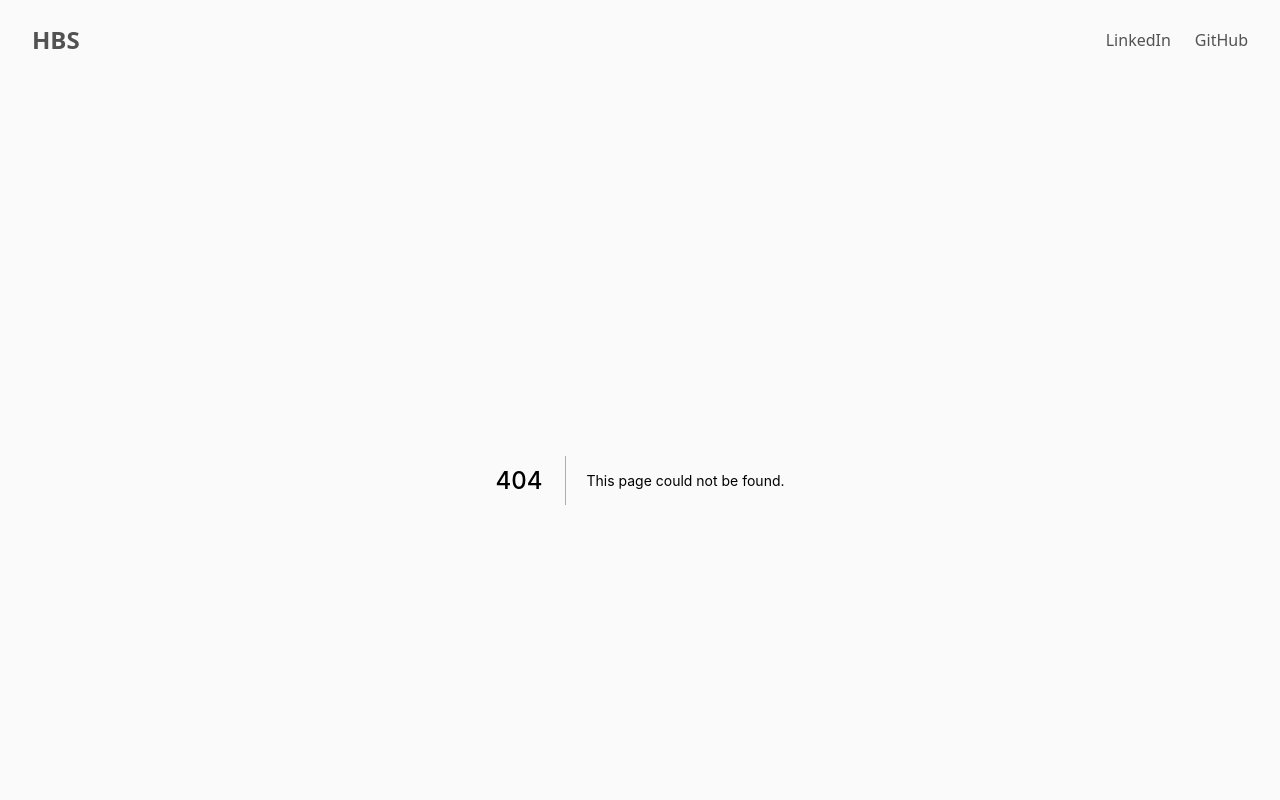
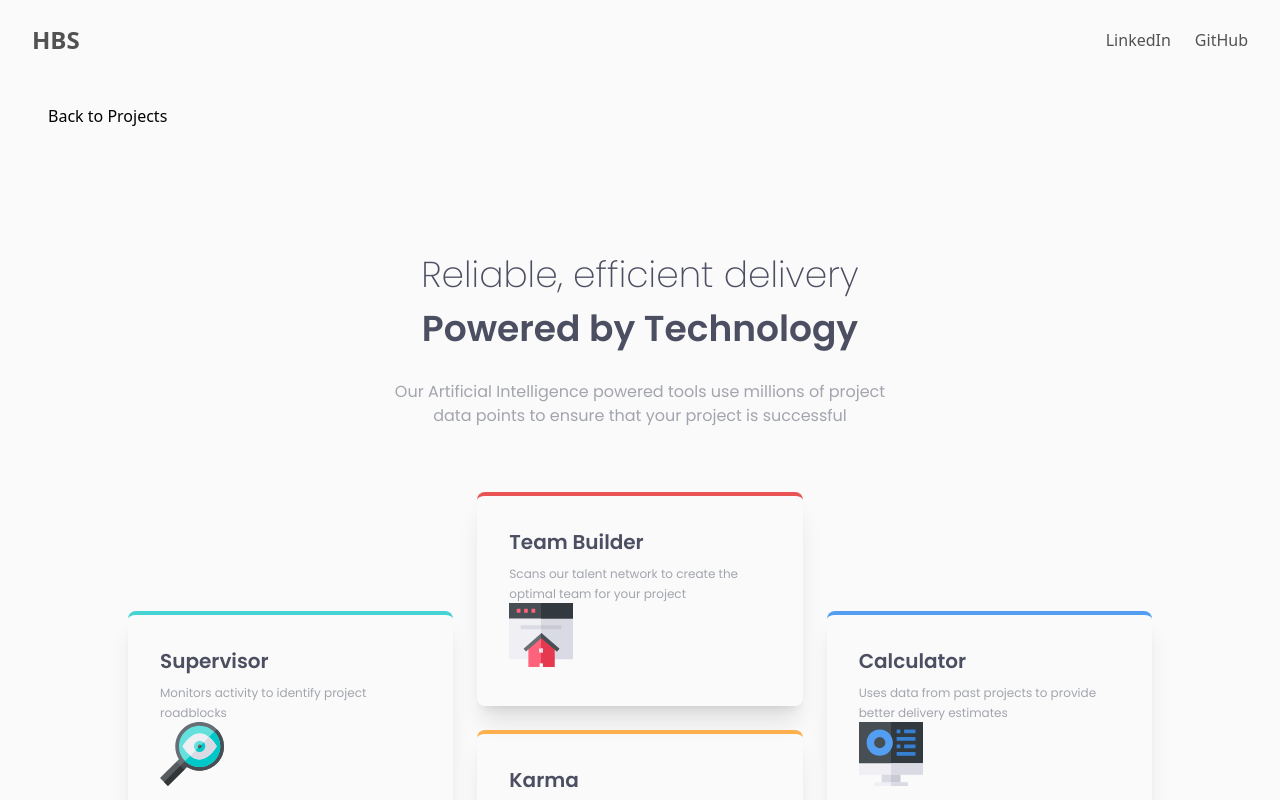
Before and after one commit to hayden-93/ui-practise, a Next.js app: page /four-card-feature-section in a window 1280 px wide. Before the commit this address had no page. Shown: the top 800 px of the page. Built offline with nearby package versions, Linux system fonts and the light colour scheme.

Commit message:
feat: four card feature section

```diff
--- /dev/null
+++ b/pages/four-card-feature-section.tsx
@@ -0,0 +1,149 @@
+/* eslint-disable @next/next/no-page-custom-font */
+import Head from "next/head";
+import clsx from "clsx";
+
+import { Image, Link } from "../src/components";
+
+interface Feature {
+  id: number;
+  title: string;
+  description: string;
+  src: string;
+  alt: string;
+  className?: string;
+}
+
+const features: Array<Feature> = [
+  {
+    id: 1,
+    title: "Supervisor",
+    description: "Monitors activity to identify project roadblocks",
+    src: "/assets/icons/projects/four-card-feature-section/icon-supervisor.svg",
+    alt: "Supervisor icon",
+    className: "border-t-primary-four-card-cyan d:row-span-4 d:self-center",
+  },
+  {
+    id: 2,
+    title: "Team Builder",
+    description:
+      "Scans our talent network to create the optimal team for your project",
+    src: "/assets/icons/projects/four-card-feature-section/icon-team-builder.svg",
+    alt: "Team builder icon",
+    className: "border-t-primary-four-card-red d:row-span-2",
+  },
+  {
+    id: 3,
+    title: "Karma",
+    description: "Regularly evaluates our talent to ensure quality",
+    src: "/assets/icons/projects/four-card-feature-section/icon-karma.svg",
+    alt: "Karma icon",
+    className: "border-t-primary-four-card-orange d:row-span-2 d:order-1",
+  },
+  {
+    id: 4,
+    title: "Calculator",
+    description:
+      "Uses data from past projects to provide better delivery estimates",
+    src: "/assets/icons/projects/four-card-feature-section/icon-calculator.svg",
+    alt: "Calculator icon",
+    className: "border-t-primary-four-card-blue d:row-span-4 d:self-center",
+  },
+];
+
+const FeatureCard = ({ title, description, src, alt, className }: Feature) => {
+  const classes = clsx("p-6 border-t-4 rounded-lg shadow-xl d:p-8", className);
+
+  return (
+    <li className={classes}>
+      <h2 className="text-neutral-four-card-dark-blue text-xl font-semibold">
+        {title}
+      </h2>
+      <p className="mt-2 text-neutral-four-card-blue text-base font-normal d:text-xs d:leading-relaxed">
+        {description}
+      </p>
+      <Image
+        src={src}
+        alt={alt}
+        width={64}
+        height={64}
+        className="mt-8 ml-auto d:mt-10"
+      />
+    </li>
+  );
+};
+
+const FourCardFeature = () => {
+  return (
+    <>
+      <Head>
+        <link
+          href="https://fonts.googleapis.com/css2?family=Poppins:wght@200;400;600&display=swap"
+          rel="stylesheet"
+        />
+      </Head>
+      <nav className="py-6 px-4">
+        <Link href="/">Back to Projects</Link>
+      </nav>
+      <div className="max-w-screen-max mx-auto py-24 font-body">
+        <section className="max-w-screen-m mx-auto space-y-16 d:max-w-screen-d">
+          <div className="text-center space-y-4 d:max-w-lg d:mx-auto d:space-y-6">
+            <h2 className="text-neutral-four-card-dark-blue text-3xl font-extralight leading-snug d:text-4xl d:leading-normal">
+              Reliable, efficient delivery{" "}
+              <span className="block font-semibold">Powered by Technology</span>
+            </h2>
+            <p className="text-neutral-four-card-blue text-lg leading-relaxed d:text-base">
+              Our Artificial Intelligence powered tools use millions of project
+              data points to ensure that your project is successful
+            </p>
+          </div>
+          <ul className="grid gap-6 d:grid-cols-3 d:grid-rows-4">
+            {features.map((props) => (
+              <FeatureCard key={props.id} {...props} />
+            ))}
+          </ul>
+        </section>
+      </div>
+
+      {/* <div className="max-w-screen-max mx-auto bg-neutral-four-card-gray font-body py-24">
+        <div className="max-w-screen-m mx-auto">
+          <h2 className="text-center">Reliable, efficient delivery</h2>
+          <h2 className="text-center">Powered by Technology</h2>
+          <p className="">
+            Our Artificial Intelligence powered tools use millions of project
+            data points to ensure that your project is successful
+          </p>
+          <div className="grid grid-cols-1 gap-8">
+            <div className="bg-white rounded-lg border-t-4 border-t-primary-four-card-cyan drop-shadow-2xl">
+              <h3 className="">Supervisor</h3>
+              <span className="">
+                Monitors activity to identify project roadblocks
+              </span>
+            </div>
+            <div className="bg-white rounded-lg border-t-4 border-t-primary-four-card-red drop-shadow-2xl">
+              <h3 className="">Team Builder</h3>
+              <span className="">
+                Scans our talent network to create the optimal team for your
+                project
+              </span>
+            </div>
+            <div className="bg-white rounded-lg border-t-4 border-t-primary-four-card-orange drop-shadow-2xl">
+              <h3 className="">Karma</h3>
+              <span className="">
+                Regularly evaluates our talent to ensure quality
+              </span>
+            </div>
+            <div className="bg-white rounded-lg border-t-4 border-t-primary-four-card-blue drop-shadow-2xl">
+              <h3 className="">Calculator</h3>
+              <span className="">
+                Uses data from past projects to provide better delivery
+                estimates
+              </span>
+            </div>
+          </div>
+        </div>
+      </div> */}
+    </>
+  );
+};
+
+export default FourCardFeature;
```
